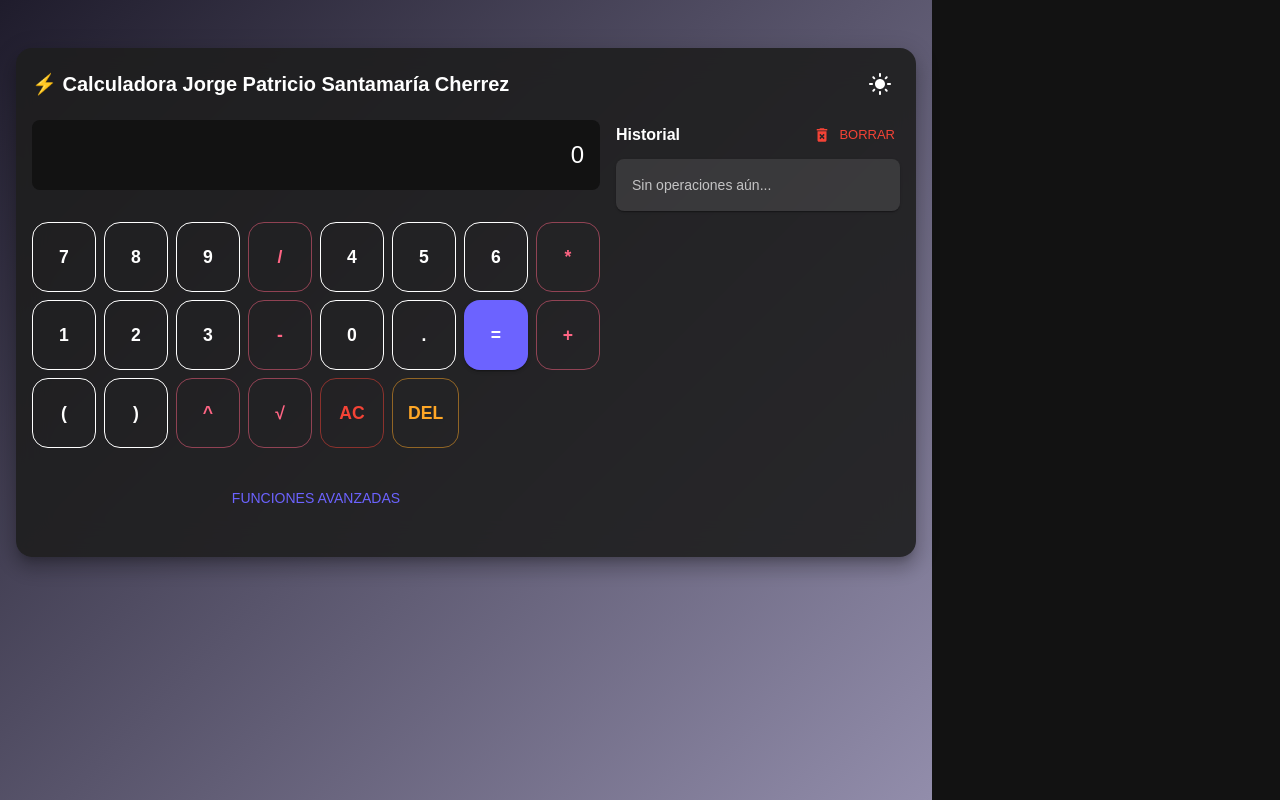
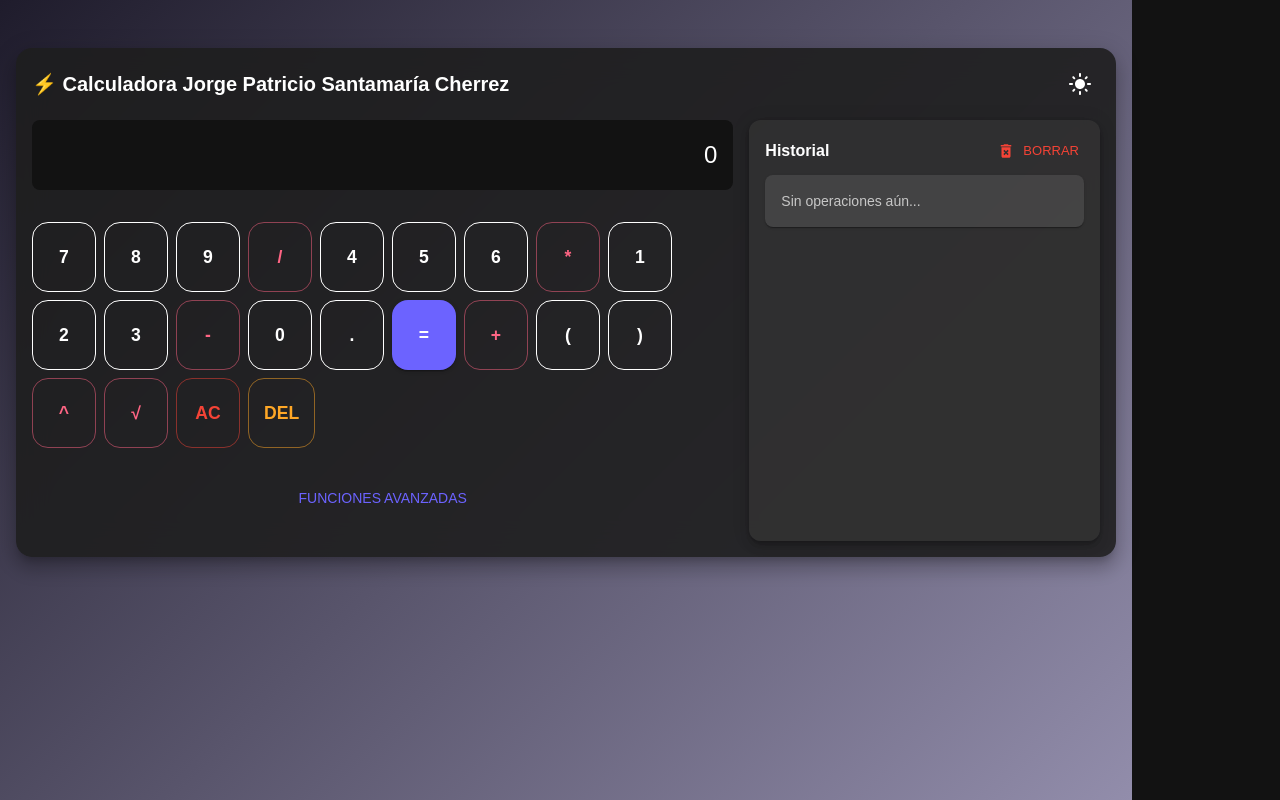
Before and after one commit to Patogol35/Calculadora, a React (Vite) app: page / in a window 1280 px wide. Built offline with nearby package versions, Linux system fonts and the light colour scheme.

Commit message:
Update Calculator.jsx

```diff
--- a/src/components/Calculator.jsx
+++ b/src/components/Calculator.jsx
@@ -27,7 +27,7 @@ export default function Calculator({ theme, darkMode, setDarkMode }) {
         elevation={12}
         sx={{
           width: "100%",
-          maxWidth: isDesktop ? 900 : 400,
+          maxWidth: "1100px", // límite de ancho total
           margin: "auto",
           mt: { xs: 0, md: 4 },
           p: 2,
@@ -55,26 +55,44 @@ export default function Calculator({ theme, darkMode, setDarkMode }) {
           </IconButton>
         </Box>
 
-        {/* Layout */}
+        {/* Layout principal */}
         <Box
           sx={{
-            display: "flex",
-            flexDirection: isDesktop ? "row" : "column",
+            display: "grid",
+            gridTemplateColumns: isDesktop ? "2fr 1fr" : "1fr",
             gap: 2,
           }}
         >
-          <Box sx={{ flex: 2, display: "flex", flexDirection: "column", gap: 2 }}>
+          {/* Calculadora */}
+          <Box
+            sx={{
+              display: "flex",
+              flexDirection: "column",
+              gap: 2,
+            }}
+          >
             <Display value={input} darkMode={darkMode} />
             <Keypad handleClick={handleClick} darkMode={darkMode} theme={theme} />
           </Box>
 
+          {/* Historial en sidebar (solo desktop) */}
           {isDesktop && (
-            <Box sx={{ flex: 1, display: "flex", flexDirection: "column", gap: 1 }}>
+            <Paper
+              elevation={6}
+              sx={{
+                p: 2,
+                borderRadius: 3,
+                maxHeight: "500px",
+                overflowY: "auto",
+                bgcolor: darkMode ? "rgba(20,20,20,0.8)" : "rgba(245,245,245,0.9)",
+              }}
+            >
               <Box
                 sx={{
                   display: "flex",
                   justifyContent: "space-between",
                   alignItems: "center",
+                  mb: 1,
                 }}
               >
                 <Typography variant="subtitle1" fontWeight="bold">
@@ -90,10 +108,11 @@ export default function Calculator({ theme, darkMode, setDarkMode }) {
                 </Button>
               </Box>
               <History history={history} darkMode={darkMode} setInput={setInput} />
-            </Box>
+            </Paper>
           )}
         </Box>
 
+        {/* Historial abajo (solo mobile) */}
         {!isDesktop && (
           <Box mt={2}>
             <Box
```
